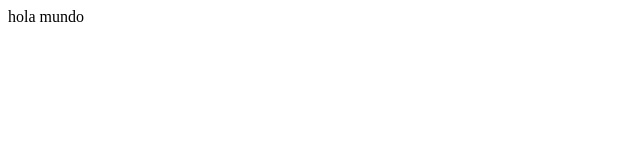
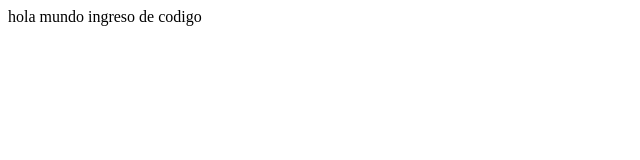
Before and after one commit to miguelabrilbravo/tercer-repositorio, a plain HTML site: page index.html in a window 1280 px wide. Shown: the whole page, without its empty margins (0-640 px from the left). Drawn offline with Linux system fonts and the light colour scheme.

Commit message:
tercer commit

```diff
--- a/index.html
+++ b/index.html
@@ -1 +1,2 @@
 hola mundo
+ingreso de codigo <html></html>
```
